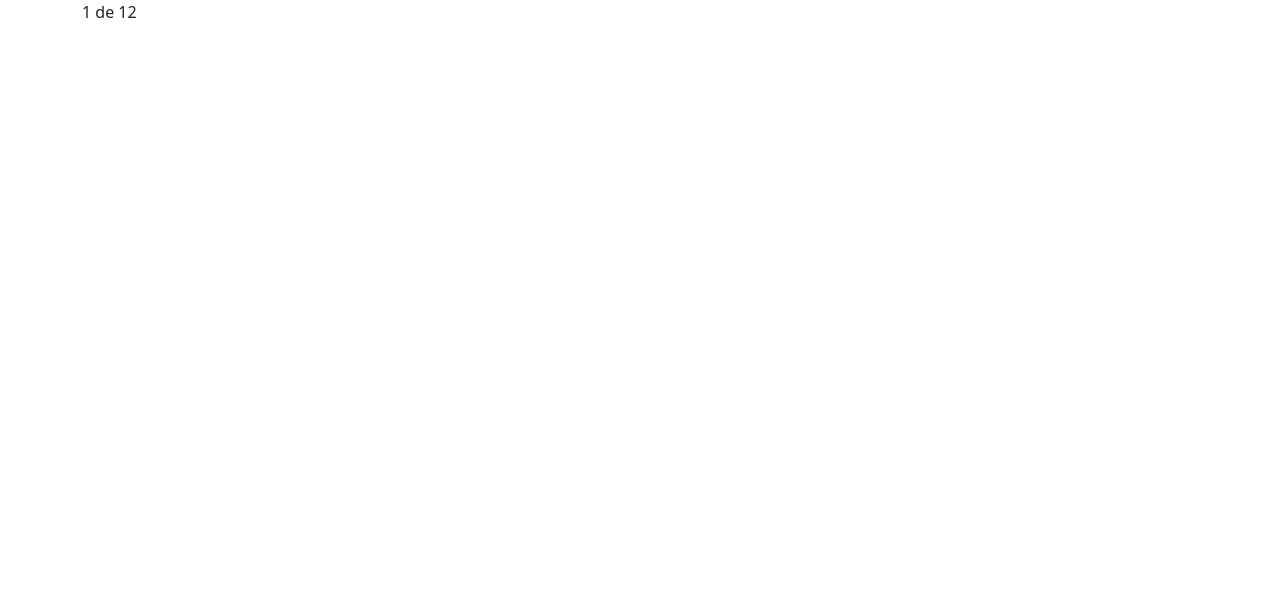
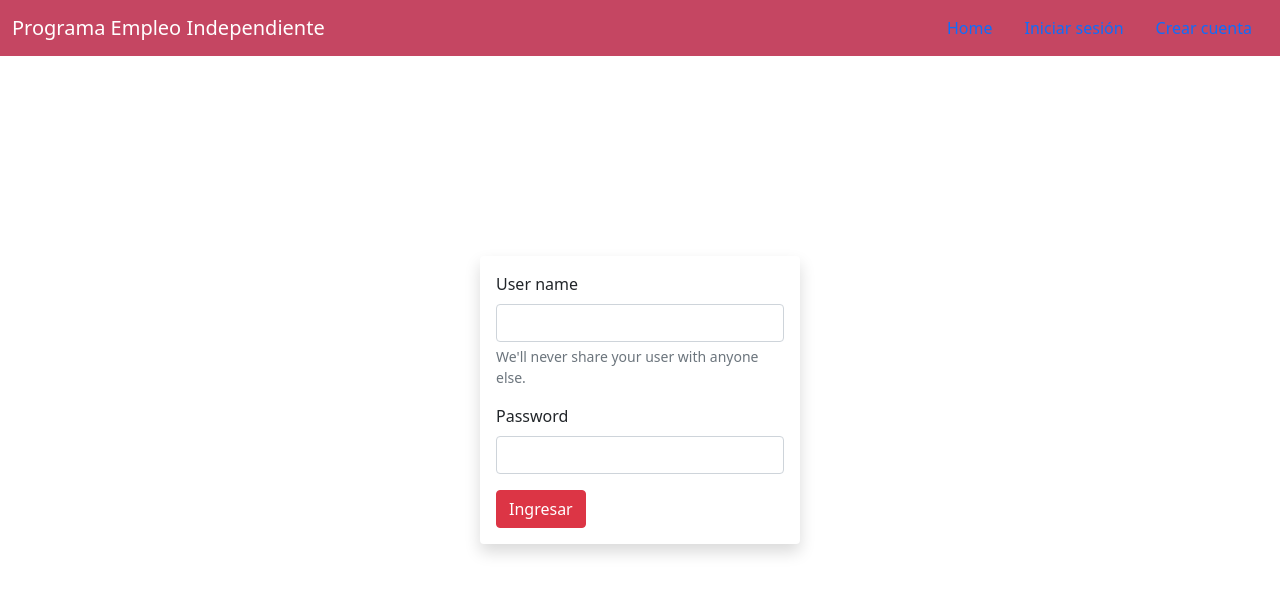
Before and after one commit to danielvsr/bonaTraveling, a plain HTML site: page login.html in a window 1280 px wide. Drawn offline with nearby package versions, Linux system fonts and the light colour scheme.

Commit message:
Modification in the index & login

```diff
--- a/login.html
+++ b/login.html
@@ -14,10 +14,38 @@
     />
 </head>
 <body>
+    <nav class="navbar navbar-dark" style="background-color: #b61538c9;">
+        <div class="container-fluid">
+            <span class="navbar-brand mb-0 h1">Programa Empleo Independiente</span>
+            <ul class="nav justify-content-end" >
+                <li class="nav-item">
+                    <a class="nav-link active" aria-current="page" href="index.html">Home</a>
+                </li>
+                <li class="nav-item">
+                    <a class="nav-link" href="login.html">Iniciar sesión</a>
+                </li>
+                <li class="nav-item">
+                    <a class="nav-link" href="#">Crear cuenta</a>
+                </li>
+            </ul>
+        </div>
+    </nav>
     <div class="container">
         <div class="row">
             <div class="col">
-                1 de 12
+                <form class="position-relative position-absolute top-50 start-50 translate-middle shadow p-3 mb-5 bg-body rounded
+                w-25 p-3">
+                    <div class="mb-3">
+                        <label for="userName" class="form-label">User name</label>
+                        <input type="text" class="form-control" id="userName" aria-describedby="emailHelp">
+                        <div id="emailHelp" class="form-text">We'll never share your user with anyone else.</div>
+                    </div>
+                    <div class="mb-3">
+                        <label for="password" class="form-label">Password</label>
+                        <input type="password" class="form-control" id="password">
+                    </div>
+                    <a class="btn btn-danger" href="index.html" role="button">Ingresar</a>
+                </form>
             </div>
         </div>
     </div>
```
Also changed, not shown: index.html (+1 -1 lines).
